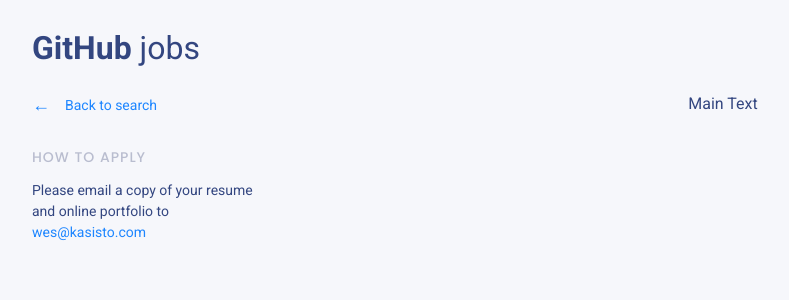
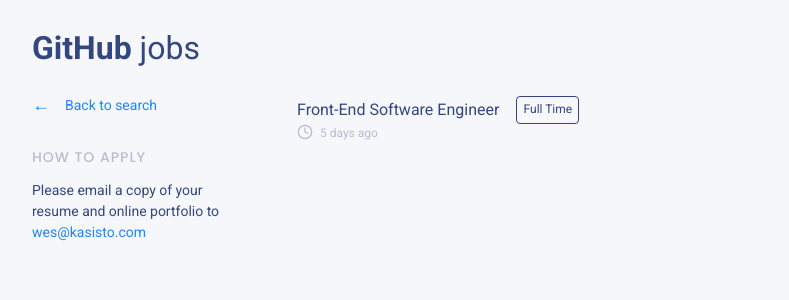
Before and after one commit to barbaraperic/github_jobs, a React (Vite) app: page /job in a window 1280 px wide. Shown: the top 300 px of the page, without its empty margins (32-821 px from the left). Built offline with nearby package versions, Linux system fonts and the light colour scheme.

Commit message:
FIX: Icon component

```diff
--- a/src/components/Button.js
+++ b/src/components/Button.js
@@ -2,7 +2,31 @@ import React from 'react';
 import styled from 'styled-components';
 import { blue } from "../utils"
 
-const Wrapper = styled.button`
+const Button = ({ variant, children }) => {
+  let Component;
+  if (variant === 'fill') {
+    Component = FilledButton
+  } else if (variant === 'outline') {
+    Component = OutlineButton
+  } else {
+    Component = GhostButton
+  }
+  return (
+    <Component>{children}</Component>
+  )
+}
+
+const OutlineButton = styled.button`
+  background-color: transparent;
+  border-radius: 4px;
+  border: 1px solid #334680;
+  padding: 6px;
+  width: 63px;
+  font-size: 12px;
+  color: ${blue[100]};
+`
+
+const FilledButton = styled.button`
   width: 146px;
   height: 47px;
   border-radius: 4px;
@@ -18,12 +42,14 @@ const Wrapper = styled.button`
   }
 `
 
-const Button = ({ className, children }) => {
-  return (
-    <Wrapper className={className}>
-      {children}
-    </Wrapper>
-  )
-}
+const GhostButton = styled.button`
+  background-color: transparent;
+  border-radius: 4px;
+  border: 1px solid #334680;
+  padding: 6px;
+  width: 63px;
+  font-size: 12px;
+  color: ${blue[100]};
+`
 
 export default Button
--- a/src/components/Card.js
+++ b/src/components/Card.js
@@ -2,6 +2,7 @@ import React from 'react';
 import styled from 'styled-components';
 import PropTypes from 'prop-types';
 import DefaultImage from "./DefaultImage";
+import Button from './Button';
 import Icon from "./Icon";
 import { blue } from "../utils"
 
@@ -38,37 +39,21 @@ const Title = styled.h2`
   margin-top: 8px;
 `
 
-const Button = styled.button`
-  background-color: transparent;
-  border-radius: 4px;
-  border: 1px solid #334680;
-  padding: 6px;
-  width: 63px;
-  margin-top: 12px;
-  font-size: 12px;
-  color: ${blue[100]};
-`
-
-const MutedTextWrapper = styled.div`
+const IconWrapper = styled.div`
   flex-grow: 1;
   display: flex;
   justify-content: flex-end;
   align-items: flex-end;
 `
 
-const MutedText = styled.div`
-  display: flex;
-  align-items: center;
-  &:not(:last-child) {
+const StyledIcon = styled(Icon)`
+ &:not(:last-of-type) {
     margin-right: 27px;
   }
 `
 
-const IconWrapper = styled.div`
-  display: flex;
-  width: 15px;
-  height: 15px;
-  margin-right: 8px;
+const StyledButton = styled(Button)`
+  margin-top: 12px;
 `
 
 export const Card = ({ imageSrc, label, title, type, location, time }) => {
@@ -81,22 +66,12 @@ export const Card = ({ imageSrc, label, title, type, location, time }) => {
       <Content>
         <Label>{label}</Label>
         <Title>{title}</Title>
-        { type ? <Button>{type}</Button> : null }
+        { type ? <StyledButton variant='outline'>{type}</StyledButton> : null }
       </Content>
-      <MutedTextWrapper>
-        <MutedText>
-          <IconWrapper>
-            <Icon id="globe" />
-          </IconWrapper>
-          <small>{location}</small>
-        </MutedText>
-        <MutedText>
-          <IconWrapper>
-            <Icon id="clock" />
-          </IconWrapper>
-          <small>{time}</small>
-        </MutedText>
-      </MutedTextWrapper>
+      <IconWrapper>
+          <StyledIcon id="globe" text={location} />
+          <StyledIcon id="clock" text={time} />
+      </IconWrapper>
     </Wrapper>
   )
 }
--- a/src/components/Icon.js
+++ b/src/components/Icon.js
@@ -1,4 +1,5 @@
 import React from 'react';
+import styled from 'styled-components';
 import { Briefcase, Clock, Globe } from 'react-feather';
 
 const icons = {
@@ -7,12 +8,28 @@ const icons = {
   globe: Globe
 }
 
-const Icon = ({ id }) => {
+const Wrapper = styled.div`
+  display: flex;
+  align-items: flex-end;
+`
+const Text = styled.small`
+  margin-left: 8px;
+`
+
+const IconWrapper = styled.div`
+  width: 15px;
+  height: 15px;
+`
+
+const Icon = ({ className, id, text }) => {
   const Component = icons[id]
   return (
-    <div>
-      <Component color="#B7BCCE" size="16"/>
-    </div>
+    <Wrapper className={className}>
+      <IconWrapper>
+        <Component color="#B7BCCE" size="16" />
+      </IconWrapper>
+      <Text>{text}</Text>
+    </Wrapper>
   )
 }
 
--- a/src/containers/Main.js
+++ b/src/containers/Main.js
@@ -1,11 +1,30 @@
 import React from 'react';
-// import styled from 'styled-components';
+import styled from 'styled-components';
+import Button from '../components/Button'
+import Icon from '../components/Icon';
+
+const MainWrapper = styled.main`
+
+`
+
+const Header = styled.header`
+  display: flex;
+  align-items: center;
+`
+
+const Title = styled.h2`
+  margin-right: 17px;
+`
 
 const Main = ({ className }) => {
   return (
-    <main className={className}>
-      <h2 style={{ textAlign: 'center'}}>Main Text</h2>
-    </main>
+    <MainWrapper className={className}>
+      <Header>
+        <Title>Front-End Software Engineer</Title>
+        <Button variant="outline">Full Time</Button>
+      </Header>
+      <Icon id="clock" text="5 days ago"/>
+    </MainWrapper>
   )
 }
 
--- a/src/containers/SidebarInstructions.js
+++ b/src/containers/SidebarInstructions.js
@@ -5,7 +5,8 @@ import LabelText from "../components/LabelText"
 import { blue } from '../utils'
 
 const Wrapper = styled.div`
-  max-width: 230px;
+  max-width: 265px;
+  padding-right: 45px;
 `
 
 const StyledLabelText = styled(LabelText)`
--- a/src/containers/index.js
+++ /dev/null
@@ -1,5 +0,0 @@
-export * from "./Banner";
-export * from "./Banner";
-export * from "./Banner";
-export * from "./Cards";
-export * from "./Sidebar";
--- a/src/pages/index.js
+++ /dev/null
@@ -1 +0,0 @@
-export * from "./Home";
```
Also changed, not shown: src/components/index.js (deleted, +0 -8 lines).
